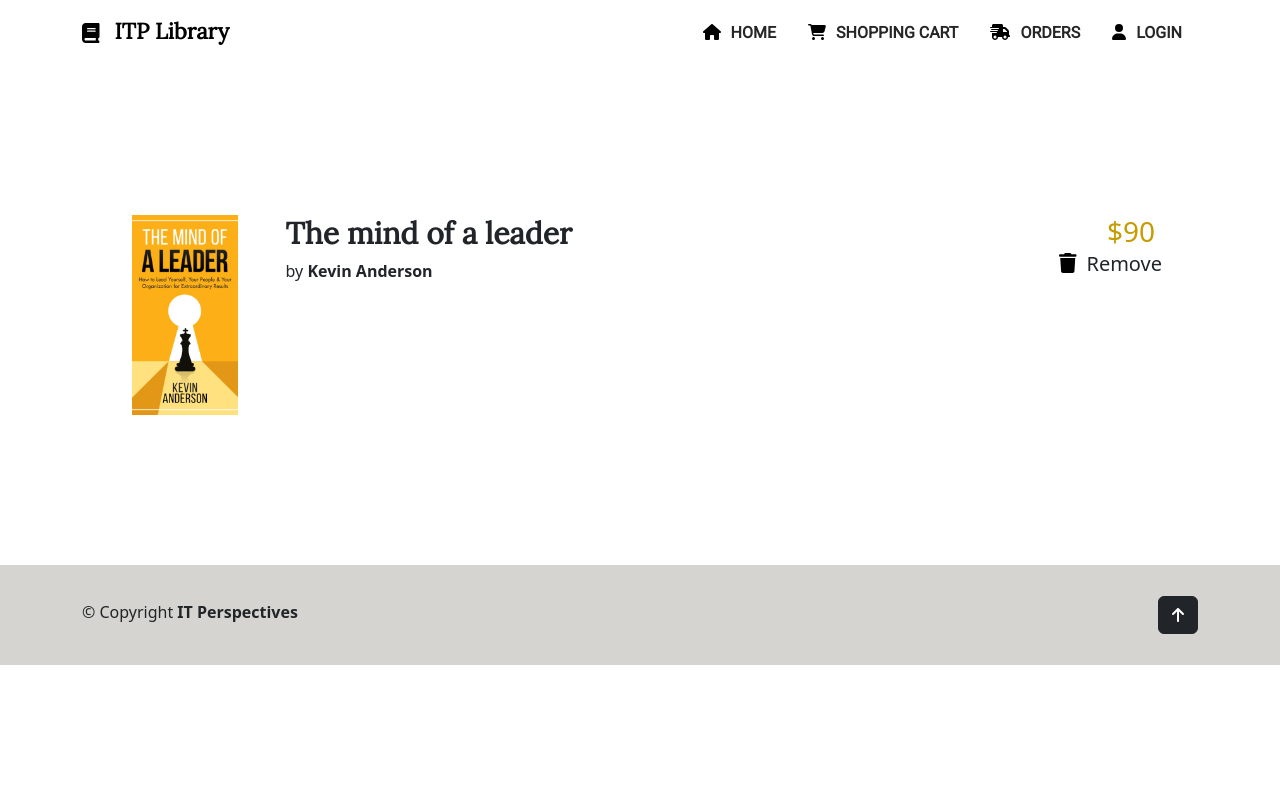
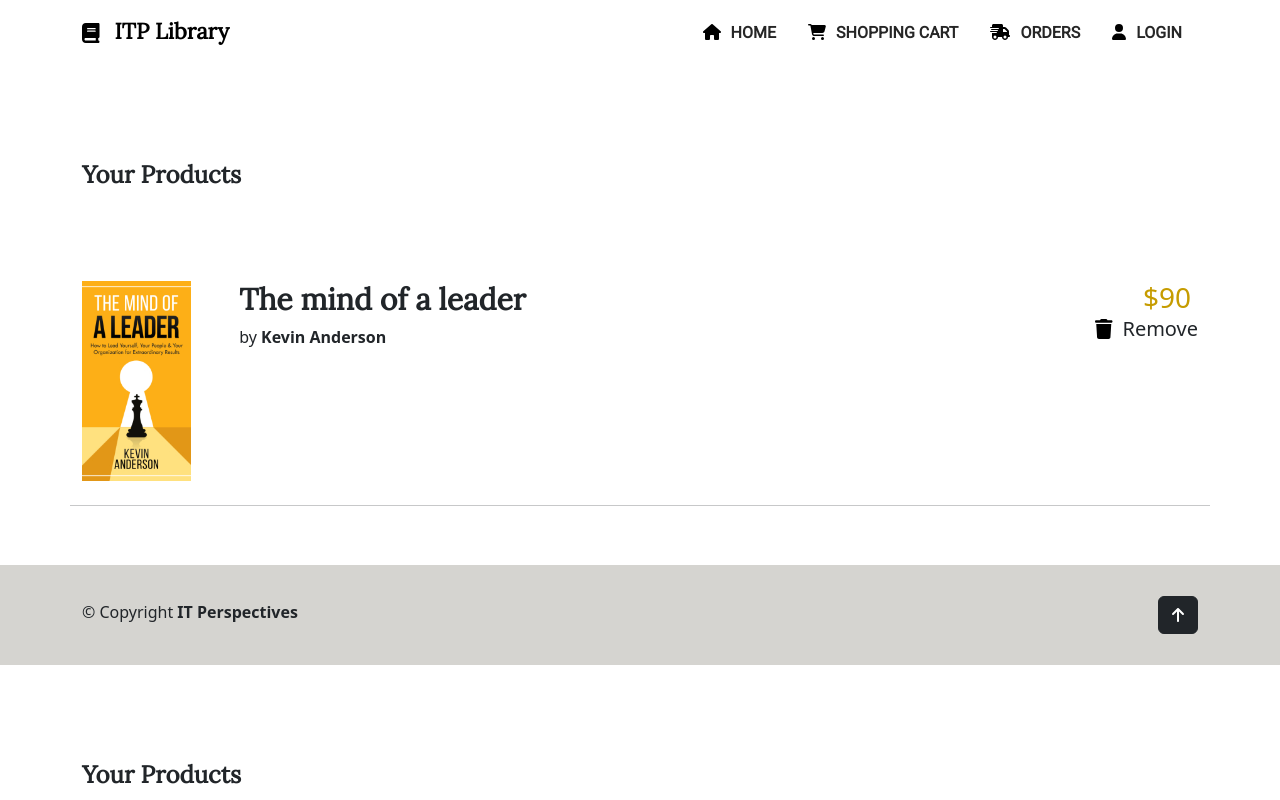
Before and after one commit to alexst1910/ITP-Library, a React (Create React App) app in the folder itp-library/: page /cart in a window 1280 px wide. Shown: the top 800 px of the page. Built offline with nearby package versions, Linux system fonts and the light colour scheme.

Commit message:
added context to shopping cart (looks messy)
added context to shopping cart (looks messy

```diff
--- a/itp-library/src/App.tsx
+++ b/itp-library/src/App.tsx
@@ -6,7 +6,7 @@ import { createBrowserRouter, RouterProvider } from "react-router-dom";
 import Root from "./pages/Root";
 import BookDetailPage from "./pages/BookDetailPages/BookDetailPage";
 import ShoppingCart from "./pages/ShoppingCart";
-
+import { ShoppingCartProvider } from "./context/ShoppingCartContext";
 const router = createBrowserRouter([
   {
     path: "/",
@@ -30,7 +30,11 @@ const router = createBrowserRouter([
   },
 ]);
 function App() {
-  return <RouterProvider router={router} />;
+  return (
+    <ShoppingCartProvider>
+      <RouterProvider router={router} />
+    </ShoppingCartProvider>
+  );
 }
 
 export default App;
--- a/itp-library/src/components/BookCard/BookCard.tsx
+++ b/itp-library/src/components/BookCard/BookCard.tsx
@@ -2,6 +2,7 @@
 import classes from "../BookCard/BookCard.module.css";
 import { Link } from "react-router-dom";
 import { formatCurrency } from "../../utilities/formatCurrency";
+import { useShoppingCart } from "../../context/ShoppingCartContext";
 
 const BookCard = (props: {
   id: number;
@@ -10,6 +11,7 @@ const BookCard = (props: {
   author: string;
   cover: string;
 }) => {
+  const { openCart } = useShoppingCart();
   return (
     <div className="col-sm-12 col-lg-4 col-xl-3 col-xxl-2">
       <div className={`card ${classes.lora} border-0`}>
@@ -34,7 +36,7 @@ const BookCard = (props: {
           <p className="card-text">
             <span className={classes.description}>{props.author}</span>
           </p>
-          <button className="btn btn-dark w-100">
+          <button className="btn btn-dark w-100" onClick={openCart}>
             <span className={classes.buttontext}>Add to cart</span>
           </button>
         </div>
--- a/itp-library/src/components/ShoppingCartItem/ShoppingCartItem.module.css
+++ b/itp-library/src/components/ShoppingCartItem/ShoppingCartItem.module.css
@@ -4,7 +4,6 @@
   background-repeat: no-repeat;
   background-size: cover;
   background-position: center;
-  margin-left: 50px;
 }
 
 .lora {
--- a/itp-library/src/components/ShoppingCartItem/ShoppingCartItem.tsx
+++ b/itp-library/src/components/ShoppingCartItem/ShoppingCartItem.tsx
@@ -2,7 +2,7 @@ import { FontAwesomeIcon } from "@fortawesome/react-fontawesome";
 import cover from "../../images/the-mind-of-a-leader-cover.jpg";
 import classes from "../ShoppingCartItem/ShoppingCartItem.module.css";
 import { faTrash } from "@fortawesome/free-solid-svg-icons";
-
+import { BestBooks, RecentBooks } from "../../assets/BookDetails";
 const ShoppingCartItem = () => {
   return (
     <div className="row d-flex  justify-content-between">
@@ -18,7 +18,7 @@ const ShoppingCartItem = () => {
           </p>
         </div>
       </div>
-      <div className="col d-flex pe-5 justify-content-end">
+      <div className="col d-flex  justify-content-end">
         <div>
           <h3 className={`${classes.gold} ps-5 m-0`}>$90</h3>
 
@@ -36,6 +36,7 @@ const ShoppingCartItem = () => {
           </button>
         </div>
       </div>
+      <hr className="mt-4"></hr>
     </div>
   );
 };
--- /dev/null
+++ b/itp-library/src/context/ShoppingCartContext.tsx
@@ -0,0 +1,42 @@
+import { ReactNode, createContext, useContext, useState } from "react";
+import ShoppingCartItem from "../components/ShoppingCartItem/ShoppingCartItem";
+import ShoppingCart from "../pages/ShoppingCart";
+
+const ShoppingCartContext = createContext({} as ShoppingCartContext);
+
+export const useShoppingCart = () => {
+  return useContext(ShoppingCartContext);
+};
+
+type ShoppingCartProviderProps = {
+  children: ReactNode;
+};
+
+type CartItem = {
+  id: number;
+};
+type ShoppingCartContext = {
+  removeFromCart: (id: number) => void;
+  openCart: () => void;
+};
+
+export const ShoppingCartProvider = ({
+  children,
+}: ShoppingCartProviderProps) => {
+  const [cartItems, setCartItems] = useState<CartItem[]>([]);
+  const [isOpen, setIsOpen] = useState(false);
+  const removeFromCart = (id: number) => {
+    setCartItems((currentItems) => {
+      return currentItems.filter((item) => item.id !== id);
+    });
+  };
+  const openCart = () => {
+    setIsOpen(true);
+  };
+  return (
+    <ShoppingCartContext.Provider value={{ removeFromCart, openCart }}>
+      {children}
+      <ShoppingCart />
+    </ShoppingCartContext.Provider>
+  );
+};
--- a/itp-library/src/pages/ShoppingCart.module.css
+++ b/itp-library/src/pages/ShoppingCart.module.css
@@ -3,3 +3,10 @@
   display: grid;
   align-items: center;
 }
+
+.lora {
+  font-family: "Lora";
+  font-weight: bold;
+  letter-spacing: 0;
+  font-size: 30px;
+}
--- a/itp-library/src/pages/ShoppingCart.tsx
+++ b/itp-library/src/pages/ShoppingCart.tsx
@@ -1,8 +1,10 @@
 import ShoppingCartItem from "../components/ShoppingCartItem/ShoppingCartItem";
 import classes from "../pages/ShoppingCart.module.css";
+
 const ShoppingCart = () => {
   return (
     <div className={`container ${classes.item} `}>
+      <div className={`fs-4 ${classes.lora} mt-5`}>Your Products</div>
       <ShoppingCartItem />
     </div>
   );
```
